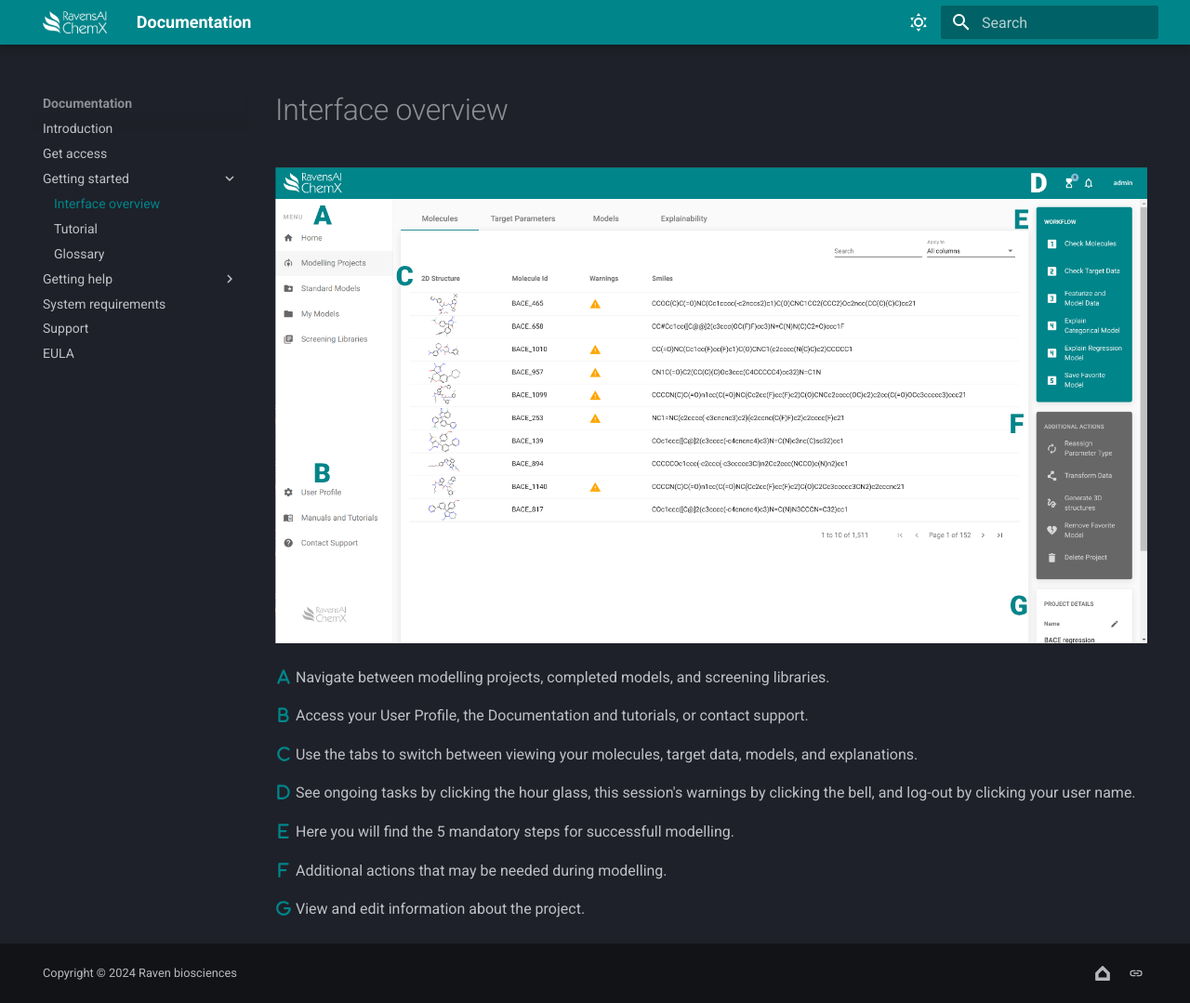
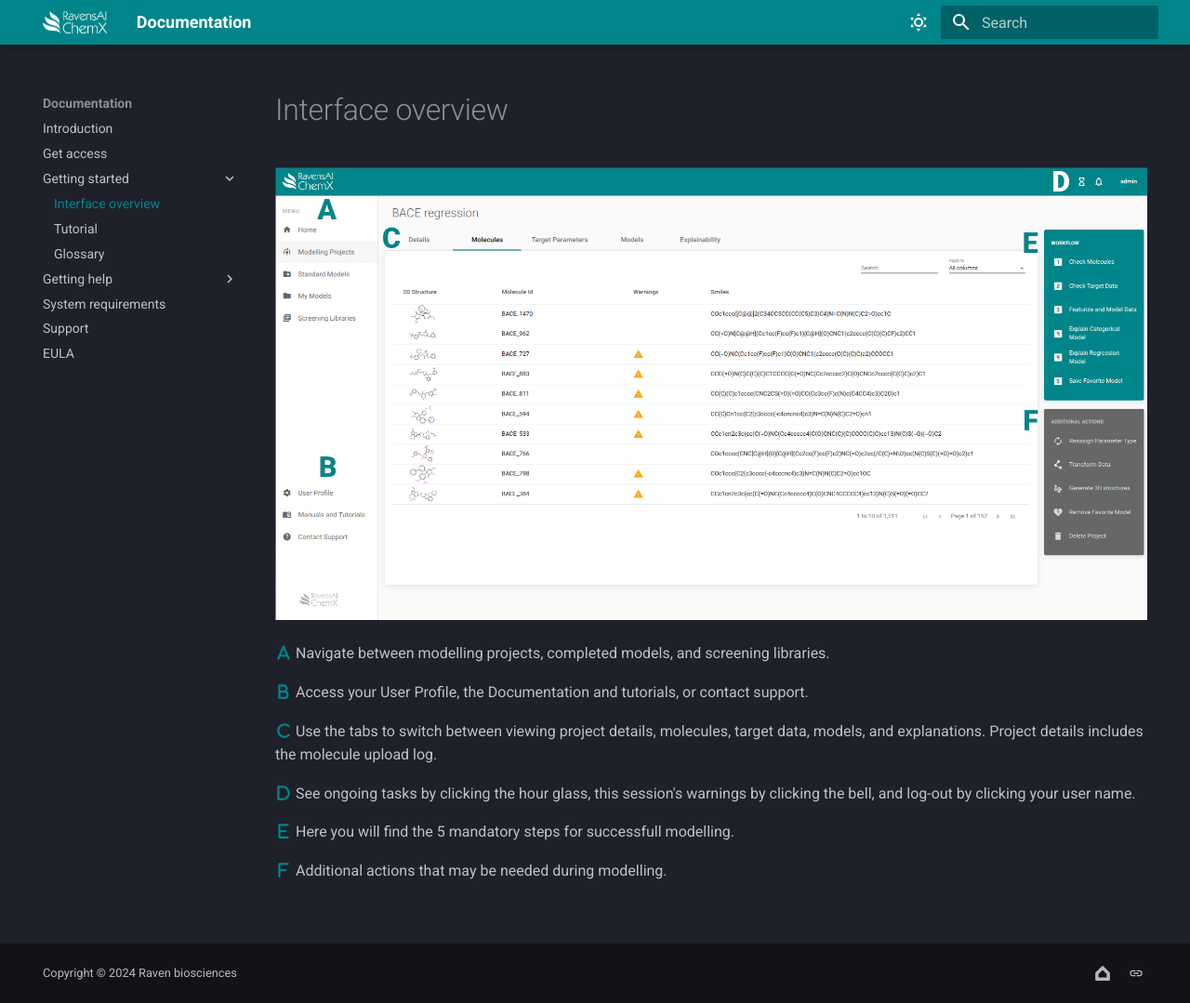
Before and after one commit to Raven-biosciences/chemX_docs, an MkDocs documentation site: the page built from docs/interfaceoverview.md, in a window 1280 px wide and 1079 px high. Shown: the whole window at 93% size. Built offline with MkDocs 1.6.1 and Material for MkDocs 9.7.7, drawn with Linux system fonts in a browser that asks for light colours.

Commit message:
updated images

```diff
--- a/docs/interfaceoverview.md
+++ b/docs/interfaceoverview.md
@@ -10,7 +10,7 @@
 Access your User Profile, the Documentation and tutorials, or contact support.
 
 :fontawesome-solid-c:{ .letter }
-Use the tabs to switch between viewing your molecules, target data, models, and explanations.
+Use the tabs to switch between viewing project details, molecules, target data, models, and explanations. Project details includes the molecule upload log.
 
 :fontawesome-solid-d:{ .letter }
 See ongoing tasks by clicking the hour glass, this session's warnings by clicking the bell, and log-out by clicking your user name.
@@ -20,6 +20,3 @@
 
 :fontawesome-solid-f:{ .letter }
 Additional actions that may be needed during modelling.
-
-:fontawesome-solid-g:{ .letter }
-View and edit information about the project.
```
Also changed, not shown: docs/assets/DetailedModelView.png, docs/assets/ExplainDetailedMoleculeView.png, docs/assets/ExplainDetailedOverview.png, docs/assets/ExplainWizardA.png, docs/assets/FeaturizationWizard.png, docs/assets/InspectMolecule.png, docs/assets/InspectTargetData.png, docs/assets/InterfaceOverview.png, docs/assets/MoleculeView.png, docs/assets/ScreeningLibDetailedView.png, 1 other file.
